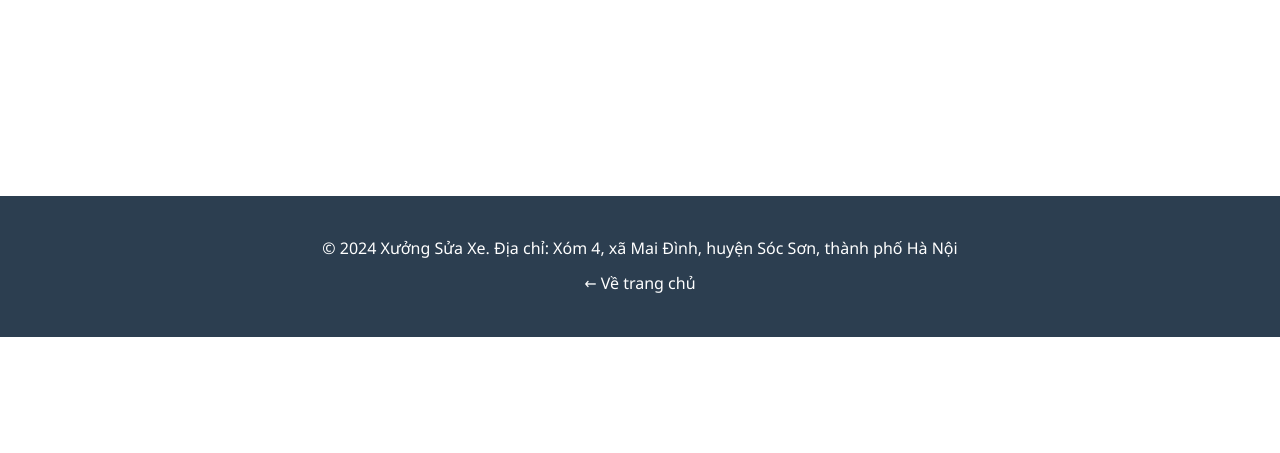
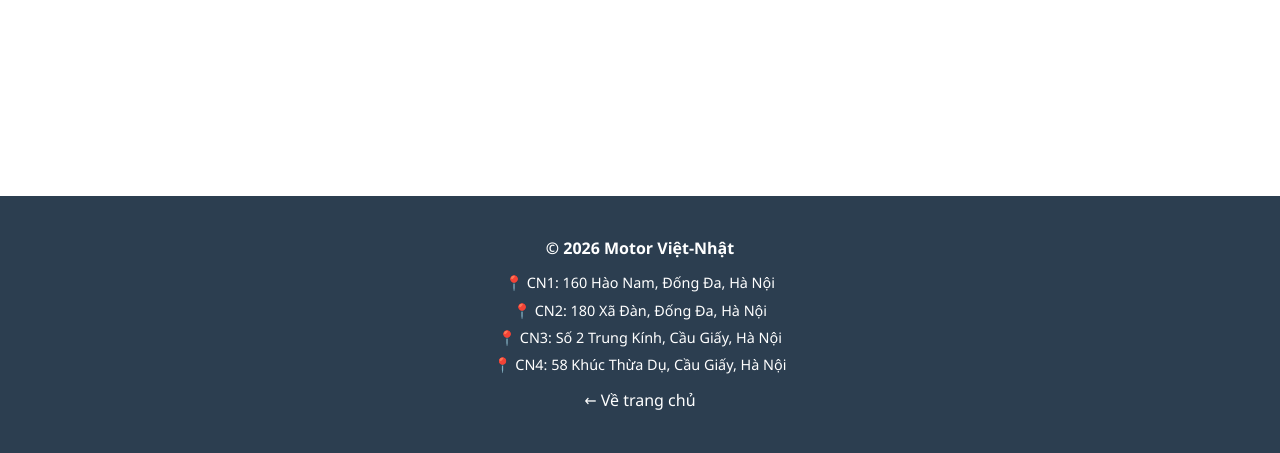
Before and after one commit to Dat2801/repair-shop, a Flask app: template app/templates/reviews.html in a window 1280 px wide. Shown: the part 467-920 px from the top of the page. Before the commit the page ends 804 px from the top, so only its background shows below. Run offline with Flask 3, Linux system fonts and the light colour scheme; the template is opened without the code that fills it, so the values that code supplies are empty.

Commit message:
build server
AI generated code: 0% lines
Total lines: 36
AI lines: 0

```diff
--- a/app/templates/order_history.html
+++ b/app/templates/order_history.html
@@ -168,7 +168,11 @@
     </div>
 
     <footer style="background: #2c3e50; color: white; padding: 40px 20px; margin-top: 60px; text-align: center;">
-        <p style="margin: 0; font-size: 1rem;">© 2024 Xưởng Sửa Xe. Địa chỉ: Xóm 4, xã Mai Đình, huyện Sóc Sơn, thành phố Hà Nội</p>
+        <p style="margin: 0 0 10px 0; font-size: 1rem; font-weight: bold;">© 2026 Motor Việt-Nhật</p>
+        <p style="margin: 4px 0; font-size: 0.9rem;">📍 CN1: 160 Hào Nam, Đống Đa, Hà Nội</p>
+        <p style="margin: 4px 0; font-size: 0.9rem;">📍 CN2: 180 Xã Đàn, Đống Đa, Hà Nội</p>
+        <p style="margin: 4px 0; font-size: 0.9rem;">📍 CN3: Số 2 Trung Kính, Cầu Giấy, Hà Nội</p>
+        <p style="margin: 4px 0 0 0; font-size: 0.9rem;">📍 CN4: 58 Khúc Thừa Dụ, Cầu Giấy, Hà Nội</p>
     </footer>
 
     <style>
--- a/app/templates/order_success.html
+++ b/app/templates/order_success.html
@@ -129,7 +129,11 @@
     </div>
 
     <footer style="background: #2c3e50; color: white; padding: 40px 20px; margin-top: 60px; text-align: center;">
-        <p style="margin: 0; font-size: 1rem;">© 2024 Xưởng Sửa Xe. Địa chỉ: Xóm 4, xã Mai Đình, huyện Sóc Sơn, thành phố Hà Nội</p>
+        <p style="margin: 0 0 10px 0; font-size: 1rem; font-weight: bold;">© 2026 Motor Việt-Nhật</p>
+        <p style="margin: 4px 0; font-size: 0.9rem;">📍 CN1: 160 Hào Nam, Đống Đa, Hà Nội</p>
+        <p style="margin: 4px 0; font-size: 0.9rem;">📍 CN2: 180 Xã Đàn, Đống Đa, Hà Nội</p>
+        <p style="margin: 4px 0; font-size: 0.9rem;">📍 CN3: Số 2 Trung Kính, Cầu Giấy, Hà Nội</p>
+        <p style="margin: 4px 0 0 0; font-size: 0.9rem;">📍 CN4: 58 Khúc Thừa Dụ, Cầu Giấy, Hà Nội</p>
     </footer>
 
     <style>
--- a/app/templates/reviews.html
+++ b/app/templates/reviews.html
@@ -150,7 +150,11 @@
     </div>
 
     <footer style="background: #2c3e50; color: white; padding: 40px 20px; text-align: center; margin-top: 80px;">
-        <p style="margin: 0; font-size: 1rem;">© 2024 Xưởng Sửa Xe. Địa chỉ: Xóm 4, xã Mai Đình, huyện Sóc Sơn, thành phố Hà Nội</p>
+        <p style="margin: 0 0 10px 0; font-size: 1rem; font-weight: bold;">© 2026 Motor Việt-Nhật</p>
+        <p style="margin: 4px 0; font-size: 0.9rem;">📍 CN1: 160 Hào Nam, Đống Đa, Hà Nội</p>
+        <p style="margin: 4px 0; font-size: 0.9rem;">📍 CN2: 180 Xã Đàn, Đống Đa, Hà Nội</p>
+        <p style="margin: 4px 0; font-size: 0.9rem;">📍 CN3: Số 2 Trung Kính, Cầu Giấy, Hà Nội</p>
+        <p style="margin: 4px 0 12px 0; font-size: 0.9rem;">📍 CN4: 58 Khúc Thừa Dụ, Cầu Giấy, Hà Nội</p>
         <p style="margin: 10px 0 0 0;"><a href="/" style="color: white; text-decoration: none;">← Về trang chủ</a></p>
     </footer>
 </body>
--- a/app/templates/team_detail.html
+++ b/app/templates/team_detail.html
@@ -196,7 +196,11 @@
     </div>
 
     <footer style="background: #2c3e50; color: white; padding: 40px 20px; text-align: center; margin-top: 80px;">
-        <p style="margin: 0; font-size: 1rem;">© 2024 Xưởng Sửa Xe. Địa chỉ: Xóm 4, xã Mai Đình, huyện Sóc Sơn, thành phố Hà Nội</p>
+        <p style="margin: 0 0 10px 0; font-size: 1rem; font-weight: bold;">© 2026 Motor Việt-Nhật</p>
+        <p style="margin: 4px 0; font-size: 0.9rem;">📍 CN1: 160 Hào Nam, Đống Đa, Hà Nội</p>
+        <p style="margin: 4px 0; font-size: 0.9rem;">📍 CN2: 180 Xã Đàn, Đống Đa, Hà Nội</p>
+        <p style="margin: 4px 0; font-size: 0.9rem;">📍 CN3: Số 2 Trung Kính, Cầu Giấy, Hà Nội</p>
+        <p style="margin: 4px 0 0 0; font-size: 0.9rem;">📍 CN4: 58 Khúc Thừa Dụ, Cầu Giấy, Hà Nội</p>
     </footer>
 </body>
 </html>
--- a/app/templates/team_list.html
+++ b/app/templates/team_list.html
@@ -183,7 +183,11 @@
     </div>
 
     <footer style="background: #2c3e50; color: white; padding: 40px 20px; text-align: center; margin-top: 80px;">
-        <p style="margin: 0; font-size: 1rem;">© 2024 Xưởng Sửa Xe. Địa chỉ: Xóm 4, xã Mai Đình, huyện Sóc Sơn, thành phố Hà Nội</p>
+        <p style="margin: 0 0 10px 0; font-size: 1rem; font-weight: bold;">© 2026 Motor Việt-Nhật</p>
+        <p style="margin: 4px 0; font-size: 0.9rem;">📍 CN1: 160 Hào Nam, Đống Đa, Hà Nội</p>
+        <p style="margin: 4px 0; font-size: 0.9rem;">📍 CN2: 180 Xã Đàn, Đống Đa, Hà Nội</p>
+        <p style="margin: 4px 0; font-size: 0.9rem;">📍 CN3: Số 2 Trung Kính, Cầu Giấy, Hà Nội</p>
+        <p style="margin: 4px 0 12px 0; font-size: 0.9rem;">📍 CN4: 58 Khúc Thừa Dụ, Cầu Giấy, Hà Nội</p>
         <p style="margin: 10px 0 0 0;"><a href="/" style="color: white; text-decoration: none;">← Về trang chủ</a></p>
     </footer>
 </body>
```
Also changed, not shown: app/templates/index.html (+11 -8 lines).
